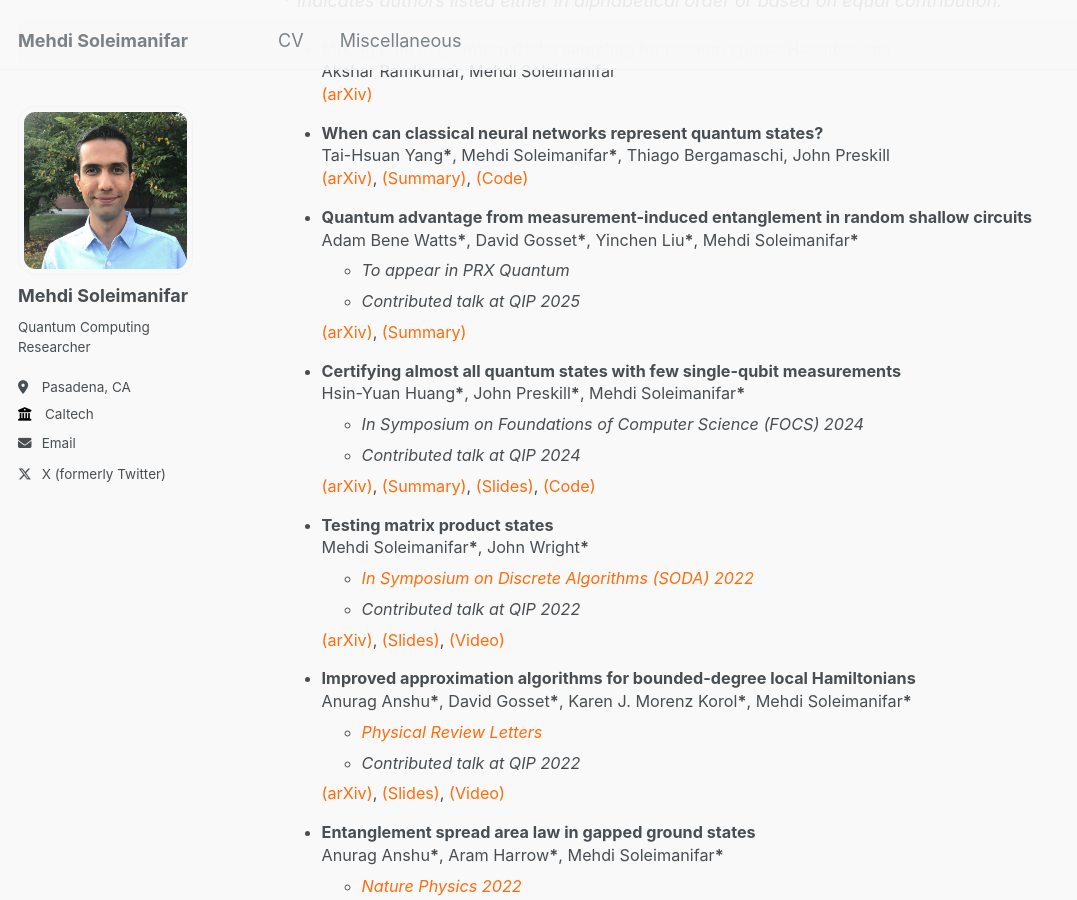
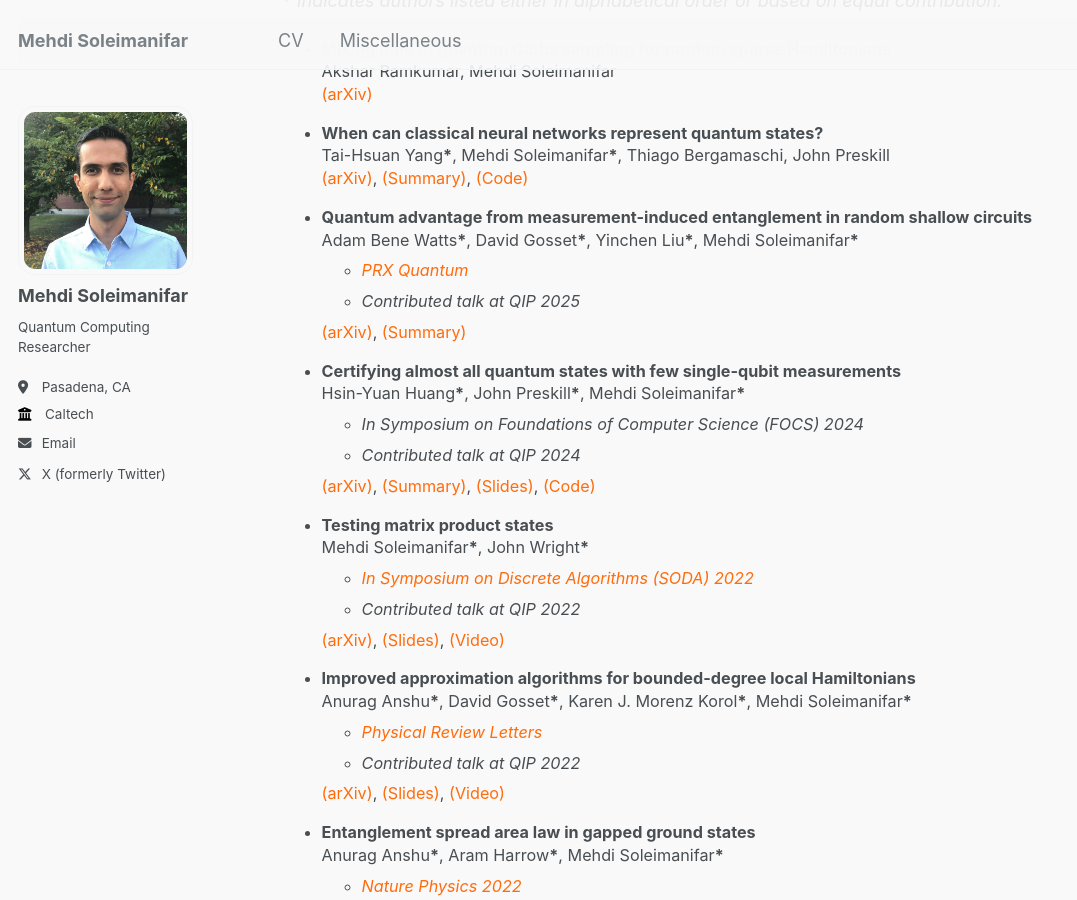
Before and after one commit to gitmehdis/mehdisole.github.io, a Jekyll site: the page built from _pages/about.md, in a window 1280 px wide and 900 px high, scrolled down 604 px. Shown: the whole window, without its empty margins (0-1077 px from the left). Built offline with Jekyll 4.4.1, drawn with Linux system fonts in a browser that asks for light colours.

Commit message:
publications

```diff
--- a/_pages/about.md
+++ b/_pages/about.md
@@ -46,7 +46,7 @@ Publications
         <li>  <span style="font-weight: bold;">Quantum advantage from measurement-induced entanglement in random shallow circuits</span>
         <br> Adam Bene Watts<span style="font-weight: bold;">*</span>, David Gosset<span style="font-weight: bold;">*</span>, Yinchen Liu<span style="font-weight: bold;">*</span>, Mehdi Soleimanifar<span style="font-weight: bold;">*</span>
             <ul style="font-style: italic;">
-                <li>To appear in PRX Quantum</li>
+                <li><a href="https://doi.org/10.1103/PRXQuantum.6.010356" style="font-style: italic;">PRX Quantum</a></li>
                 <li>Contributed talk at QIP 2025</li>
             </ul>
         <a href="https://arxiv.org/pdf/2407.21203" style="font-style: bold;">(arXiv)</a>, <a href="https://x.com/MSoleimanifar/status/1818853591773503946" style="font-style: bold;">(Summary)</a></li>
```
Also changed, not shown: _pages/books (Mehdis-MacBook-Air.local's conflicted copy 2025-03-30).md (renamed from _pages/books.md).
